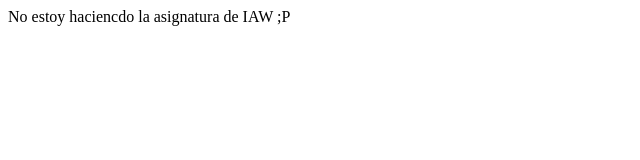
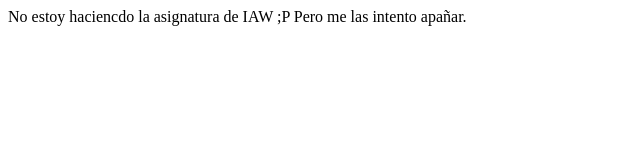
Before and after one commit to FranciscoJose83/Web_Redes, a plain HTML site: page index.html in a window 1280 px wide. Shown: the whole page, without its empty margins (0-640 px from the left). Drawn offline with Linux system fonts and the light colour scheme.

Commit message:
Update index.html

```diff
--- a/index.html
+++ b/index.html
@@ -6,5 +6,6 @@
 	</head>
 	<body>
 	No estoy haciencdo la asignatura de IAW ;P
+	Pero me las intento apañar.
 	</body>
 </html>
```
